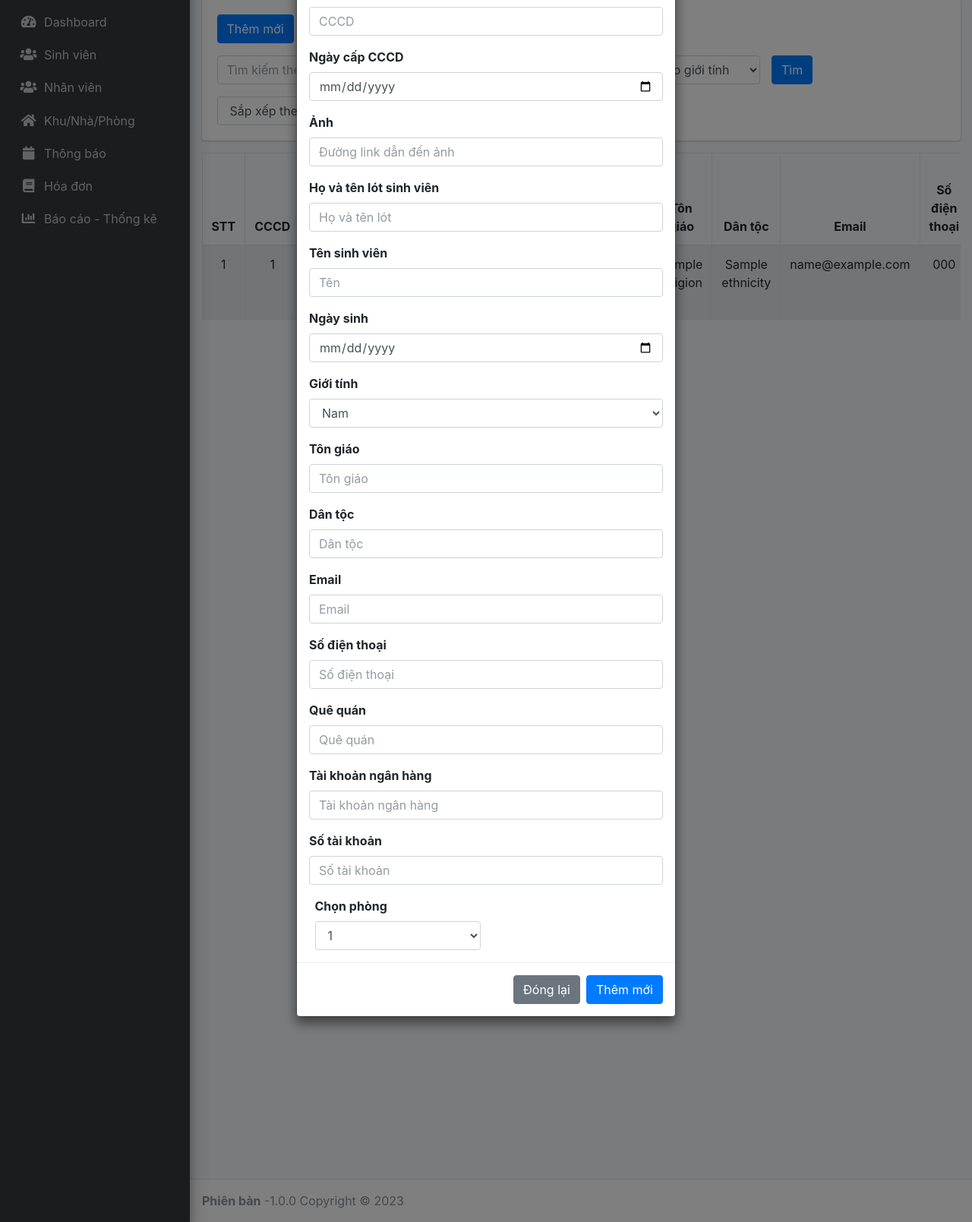
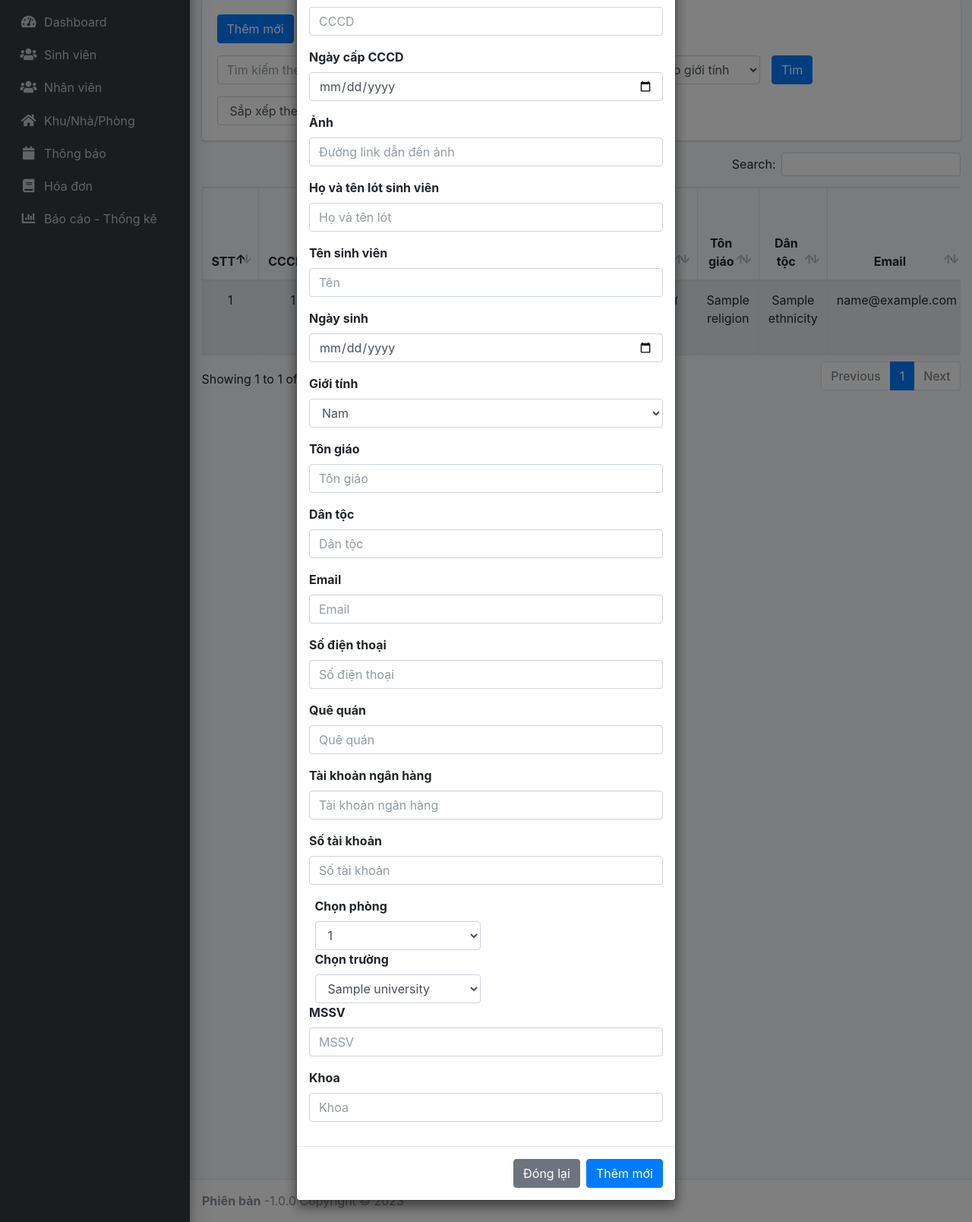
Before and after one commit to HaoPham23/database-assignment, a PHP site: template views/admin/student/index.php in a window 1280 px wide, after a click on "Thêm mới". Shown: the part 131-1740 px from the top of the page at 76% size. Run offline with PHP 8.4, Linux system fonts and the light colour scheme; the visitor is signed in with stand-in values (Sample User, id 1); tables that the repository leaves empty hold one stand-in row (values such as "Sample post"); the template is opened without the code that fills it: most values are stand-ins (such as "Sample title", 1, 10 or a date in 2020); grey boxes marked "Sample" are stand-in pictures; some libraries are stand-ins or nearby versions.

Commit message:
Student View & Student sql with university

```diff
--- a/public/js/student/index.js
+++ b/public/js/student/index.js
@@ -1,21 +1,21 @@
-// $("#tab-student").DataTable({
-//     responsive: false,
-//     lengthChange: false,
-//     autoWidth: false,
-//     language: {
-//         url: "//cdn.datatables.net/plug-ins/1.10.25/i18n/Vietnamese.json",
-//     },
-//     pageLength: 10
-// });
+$("#tab-student").DataTable({
+    responsive: false,
+    lengthChange: false,
+    autoWidth: false,
+    language: {
+        url: "//cdn.datatables.net/plug-ins/1.10.25/i18n/Vietnamese.json",
+    },
+    pageLength: 10
+});
 
-// $(".btn-edit").click(function (e) {
-//     var id = $(this).data("id");
-//     $("#EditStudentModal input[name='id']").val(id);
-//     $('#EditStudentModal').modal('show');
-// });
+$(".btn-edit").click(function (e) {
+    var id = $(this).data("id");
+    $("#EditStudentModal input[name='id']").val(id);
+    $('#EditStudentModal').modal('show');
+});
 
-// $(".btn-delete").click(function (e) {
-// 	var id = $(this).data("id");
-// 	$("#DeleteStudentModal input[name='id']").val(id);
-// 	$('#DeleteStudentModal').modal('show');
-// })
+$(".btn-delete").click(function (e) {
+	var id = $(this).data("id");
+	$("#DeleteStudentModal input[name='id']").val(id);
+	$('#DeleteStudentModal').modal('show');
+})
--- a/views/admin/student/index.php
+++ b/views/admin/student/index.php
@@ -43,9 +43,7 @@ require_once('views/admin/content_layouts.php'); ?>
 				<div class="col-12">
 					<div class="card">
 						<div class="card-body" style="overflow-x: auto;">
-							<!-- Button trigger modal-->
 							<button class="btn btn-primary" type="button" data-toggle="modal" data-target="#addStudentModal">Thêm mới</button>
-							<!-- Modal-->
 							<div class="modal fade" id="addStudentModal" tabindex="-1" role="dialog" aria-labelledby="addStudentModal" aria-hidden="true">
 								<div class="modal-dialog" role="document">
 									<div class="modal-content">
@@ -123,6 +121,23 @@ require_once('views/admin/content_layouts.php'); ?>
 													?>
 													</select>
 												</div>
+												<div  class="col-6"><label>Chọn trường</label>
+													<select class="form-control" type="text" name="Uni_ID" <?php if(isset($_POST['Uni_ID'])) echo "placeholder='".$_POST['Uni_ID']."'" ?> required>
+													<?php
+														foreach ($universities as $university) {
+															echo "<option value=\"$university->Uni_ID\">$university->Name</option>";
+														}
+													?>
+													</select>
+												</div>
+												<div class="form-group">
+													<label>MSSV</label>
+													<input class="form-control" type="text" placeholder="MSSV" name="Student_ID" />
+												</div>
+												<div class="form-group">
+													<label>Khoa</label>
+													<input class="form-control" type="text" placeholder="Khoa" name="Department" />
+												</div>
 											</div>
 											<div class="modal-footer">
 												<button class="btn btn-secondary" type="button" data-dismiss="modal">Đóng lại</button>
@@ -183,7 +198,6 @@ require_once('views/admin/content_layouts.php'); ?>
 
                             <div style="overflow-x: auto;">
 							<table id="tab-student" class="table table-bordered table-striped" style="overflow-x: scroll;width: 100%;">
-
 								<thead>
 										<tr class="text-center">
 											<th><div>STT</div></th>
@@ -281,12 +295,12 @@ require_once('views/admin/content_layouts.php'); ?>
 														<input type="hidden" name="id" />
 														<div class="form-group">
 															<label>CCCD</label>
-															<input class="form-control" type="text" name="id" readonly />
+															<input class="form-control" type="text" name="id" />
 														</div>
 														<input type="hidden" name="cccddate" />
 														<div class="form-group">
 															<label>Ngày cấp CCCD</label>
-															<input class="form-control" type="text" name="cccddate" readonly />
+															<input class="form-control" type="date" name="cccddate" />
 														</div>
 														<div class="form-group">
 															<label>Ảnh</label>
@@ -306,7 +320,7 @@ require_once('views/admin/content_layouts.php'); ?>
 														</div>
 														<div class="form-group">
 															<label>Giới tính</label>
-															<select class="form-control" name="Sex">
+															<select class="form-control" name="sex">
 																<option value="M">Nam</option>
 																<option value="F">Nữ</option>
 															</select>
@@ -347,6 +361,23 @@ require_once('views/admin/content_layouts.php'); ?>
 																}
 															?>
 															</select>
+														</div>
+														<div  class="col-6"><label>Chọn trường</label>
+															<select class="form-control" type="text" name="Uni_ID" <?php if(isset($_POST['Uni_ID'])) echo "placeholder='".$_POST['Uni_ID']."'" ?> required>
+															<?php
+																foreach ($universities as $university) {
+																	echo "<option value=\"$university->Uni_ID\">$university->Name</option>";
+																}
+															?>
+															</select>
+														</div>
+														<div class="form-group">
+															<label>MSSV</label>
+															<input class="form-control" type="text" placeholder="MSSV" name="Student_ID" />
+														</div>
+														<div class="form-group">
+															<label>Khoa</label>
+															<input class="form-control" type="text" placeholder="Khoa" name="Department" />
 														</div>
 													</div>
 													<div class="modal-footer">
```
Also changed, not shown: controllers/admin/student_controller.php (+13 -4 lines), database/procedure_function/1.2.1.sql (+29 -5 lines), models/student.php (+4 -39 lines), models/university.php (added, +31 -0 lines).
